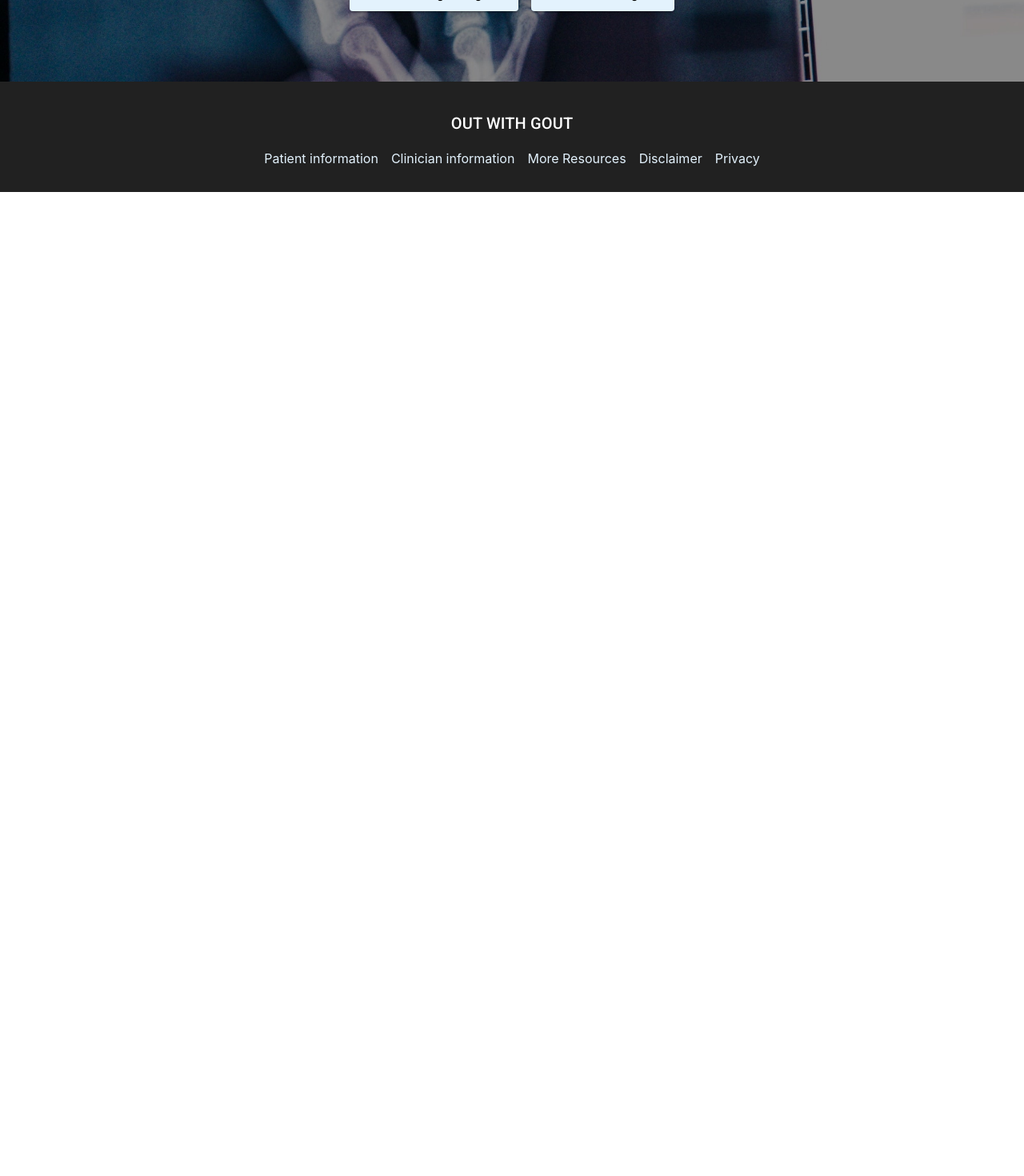
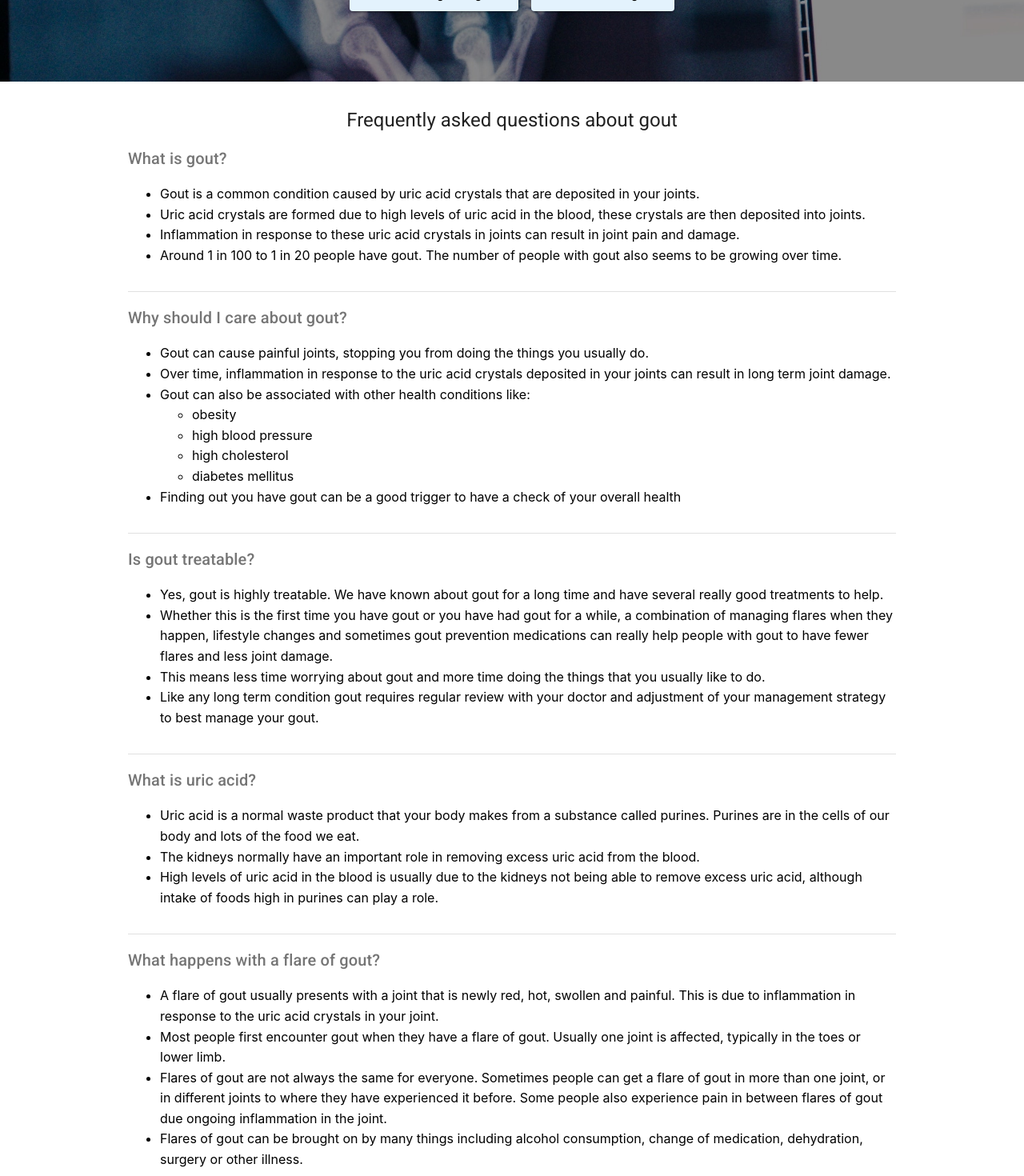
Before and after one commit to natalieytan/out-with-gout, a Next.js app: page / in a window 1280 px wide. Shown: the part 340-1810 px from the top of the page at 80% size. Before the commit the page ends 800 px from the top, so only its background shows below. Built offline with nearby package versions, Linux system fonts and the light colour scheme.

Commit message:
feat: Add faqs

```diff
--- /dev/null
+++ b/components/FaqSection/FaqSection.tsx
@@ -0,0 +1,38 @@
+import Container from '@material-ui/core/Container';
+import Typography from '@material-ui/core/Typography';
+import Divider from '@material-ui/core/Divider';
+import styled from 'styled-components';
+
+import { faqs } from '../../content/faqs';
+
+const FaqsContentContainer = styled(Container).attrs({ maxWidth: 'md' })`
+  padding: 2rem 0;
+`;
+
+const FaqTextWrapper = styled.div`
+  padding: 1rem 0;
+`;
+
+export default function FaqSection(): JSX.Element {
+  return (
+    <Container maxWidth={false}>
+      <FaqsContentContainer>
+        <Typography variant="h5" color="textPrimary" align="center">
+          Frequently asked questions about gout
+        </Typography>
+
+        {faqs.map((faq) => (
+          <>
+            <FaqTextWrapper>
+              <Typography variant="h6" color="textSecondary">
+                {faq.heading}
+              </Typography>
+              <p>{faq.text}</p>
+            </FaqTextWrapper>
+            <Divider />
+          </>
+        ))}
+      </FaqsContentContainer>
+    </Container>
+  );
+}
--- /dev/null
+++ b/content/faqs.tsx
@@ -0,0 +1,117 @@
+export const faqs = [
+  {
+    heading: 'What is gout?',
+    text: (
+      <ul>
+        <li>
+          Gout is a common condition caused by uric acid crystals that are deposited in your joints.
+        </li>
+        <li>
+          Uric acid crystals are formed due to high levels of uric acid in the blood, these crystals
+          are then deposited into joints.
+        </li>
+        <li>
+          Inflammation in response to these uric acid crystals in joints can result in joint pain
+          and damage.
+        </li>
+        <li>
+          Around 1 in 100 to 1 in 20 people have gout. The number of people with gout also seems to
+          be growing over time.
+        </li>
+      </ul>
+    )
+  },
+  {
+    heading: 'Why should I care about gout?',
+    text: (
+      <ul>
+        <li>Gout can cause painful joints, stopping you from doing the things you usually do.</li>
+        <li>
+          Over time, inflammation in response to the uric acid crystals deposited in your joints can
+          result in long term joint damage.
+        </li>
+        <li>
+          Gout can also be associated with other health conditions like:
+          <ul>
+            <li>obesity</li>
+            <li>high blood pressure</li>
+            <li>high cholesterol</li>
+            <li>diabetes mellitus </li>
+          </ul>
+        </li>
+
+        <li>
+          Finding out you have gout can be a good trigger to have a check of your overall health
+        </li>
+      </ul>
+    )
+  },
+  {
+    heading: 'Is gout treatable?',
+    text: (
+      <ul>
+        <li>
+          Yes, gout is highly treatable. We have known about gout for a long time and have several
+          really good treatments to help.
+        </li>
+        <li>
+          Whether this is the first time you have gout or you have had gout for a while, a
+          combination of managing flares when they happen, lifestyle changes and sometimes gout
+          prevention medications can really help people with gout to have fewer flares and less
+          joint damage.
+        </li>
+        <li>
+          This means less time worrying about gout and more time doing the things that you usually
+          like to do.
+        </li>
+        <li>
+          Like any long term condition gout requires regular review with your doctor and adjustment
+          of your management strategy to best manage your gout.
+        </li>
+      </ul>
+    )
+  },
+  {
+    heading: 'What is uric acid?',
+    text: (
+      <ul>
+        <li>
+          Uric acid is a normal waste product that your body makes from a substance called purines.
+          Purines are in the cells of our body and lots of the food we eat.
+        </li>
+        <li>
+          The kidneys normally have an important role in removing excess uric acid from the blood.
+        </li>
+        <li>
+          High levels of uric acid in the blood is usually due to the kidneys not being able to
+          remove excess uric acid, although intake of foods high in purines can play a role.
+        </li>
+      </ul>
+    )
+  },
+  {
+    heading: 'What happens with a flare of gout?',
+    text: (
+      <ul>
+        <li>
+          A flare of gout usually presents with a joint that is newly red, hot, swollen and painful.
+          This is due to inflammation in response to the uric acid crystals in your joint.
+        </li>
+        <li>
+          Most people first encounter gout when they have a flare of gout. Usually one joint is
+          affected, typically in the toes or lower limb.
+        </li>
+        <li>
+          Flares of gout are not always the same for everyone. Sometimes people can get a flare of
+          gout in more than one joint, or in different joints to where they have experienced it
+          before. Some people also experience pain in between flares of gout due ongoing
+          inflammation in the joint.
+        </li>
+        <li>
+          Flares of gout can be brought on by many things including alcohol consumption, change of
+          medication, dehydration, surgery or other illness.
+        </li>
+      </ul>
+    )
+  }
+];
--- a/pages/index.tsx
+++ b/pages/index.tsx
@@ -1,6 +1,7 @@
 import Head from 'next/head';
 
 import LandingHero from '../components/LandingHero/LandingHero';
+import FaqSection from '../components/FaqSection/FaqSection';
 
 export default function Home(): JSX.Element {
   return (
@@ -9,6 +10,7 @@ export default function Home(): JSX.Element {
         <title>Out with Gout</title>
       </Head>
       <LandingHero />
+      <FaqSection />
     </>
   );
 }
```
